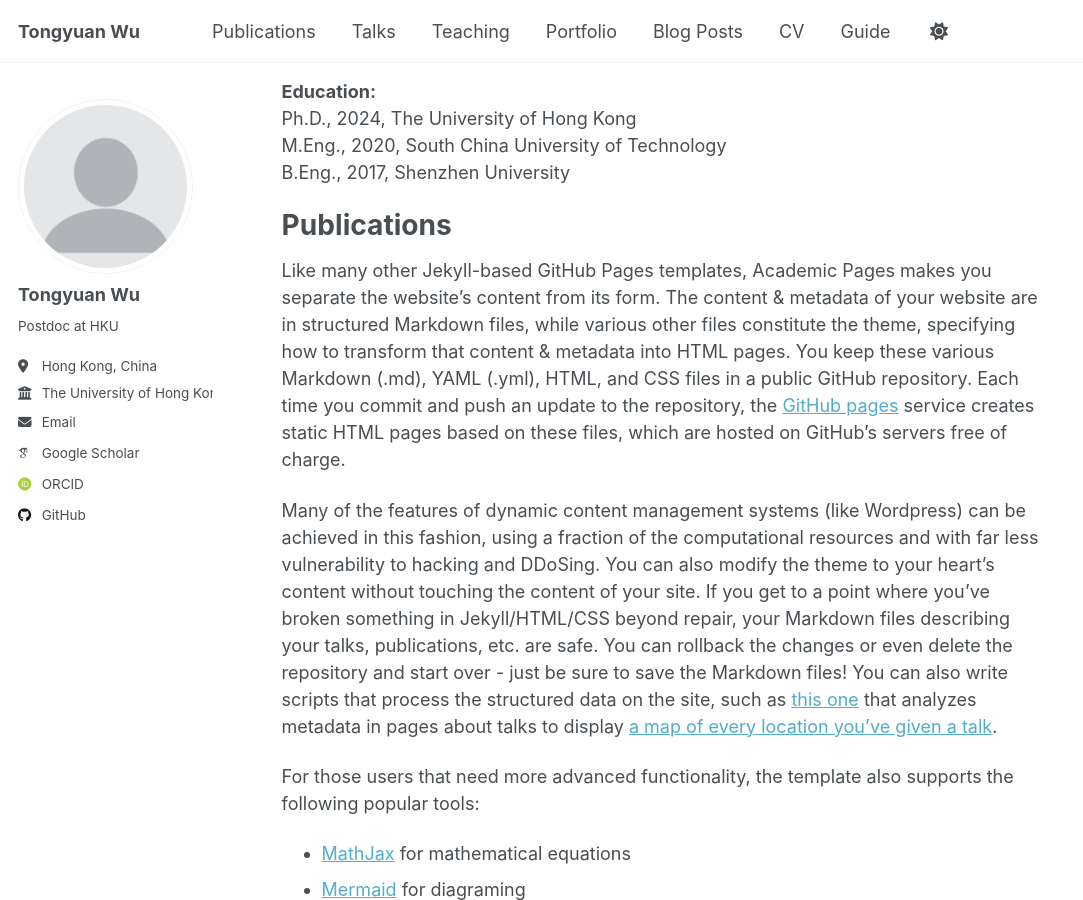
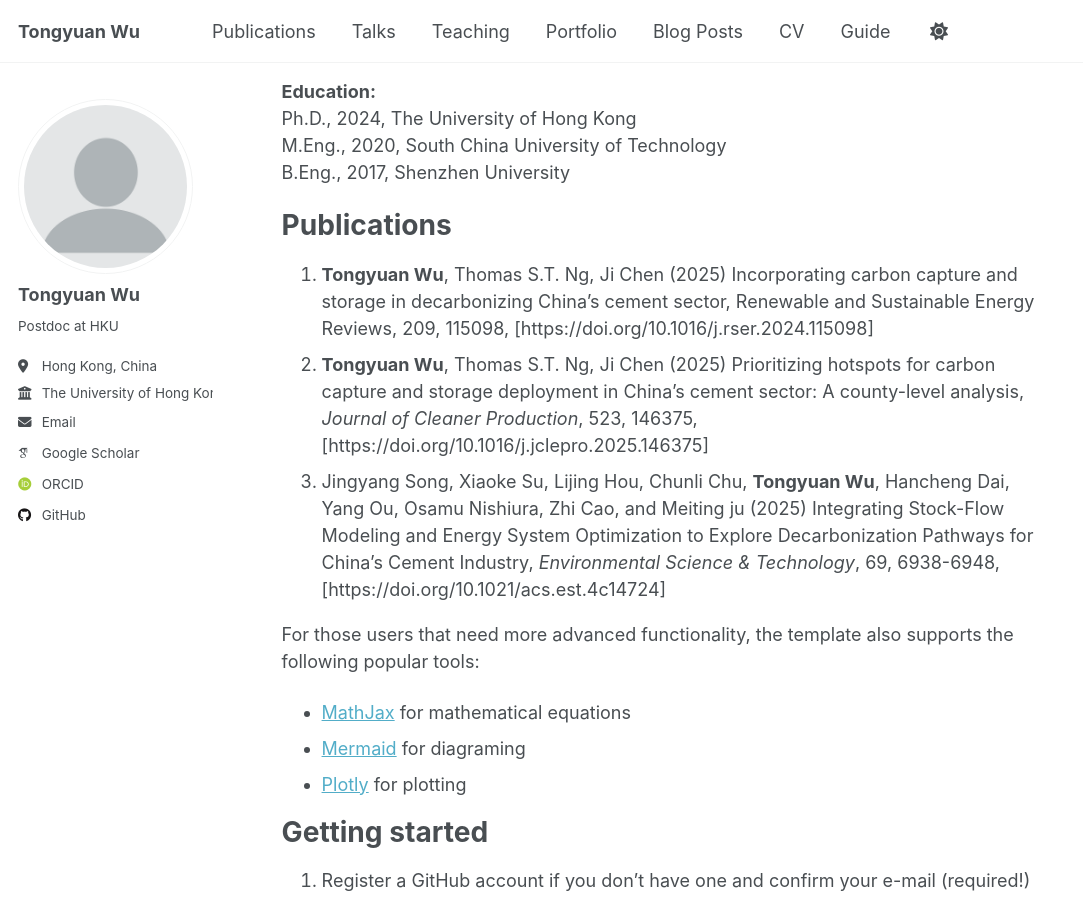
Before and after one commit to tongyuanwu/tongyuanwu.github.io, a Jekyll site: the page built from _pages/about.md, in a window 1280 px wide and 900 px high, scrolled down 353 px. Shown: the whole window, without its empty margins (0-1083 px from the left). Built offline with Jekyll 4.4.1, drawn with Linux system fonts in a browser that asks for light colours; some web fonts are replaced; a script that is not in the unit is left out.

Commit message:
Update publications section in about.md
Added publications with details and links.

```diff
--- a/_pages/about.md
+++ b/_pages/about.md
@@ -24,9 +24,9 @@
 
 Publications
 ======
-Like many other Jekyll-based GitHub Pages templates, Academic Pages makes you separate the website's content from its form. The content & metadata of your website are in structured Markdown files, while various other files constitute the theme, specifying how to transform that content & metadata into HTML pages. You keep these various Markdown (.md), YAML (.yml), HTML, and CSS files in a public GitHub repository. Each time you commit and push an update to the repository, the [GitHub pages](https://pages.github.com/) service creates static HTML pages based on these files, which are hosted on GitHub's servers free of charge.
-
-Many of the features of dynamic content management systems (like Wordpress) can be achieved in this fashion, using a fraction of the computational resources and with far less vulnerability to hacking and DDoSing. You can also modify the theme to your heart's content without touching the content of your site. If you get to a point where you've broken something in Jekyll/HTML/CSS beyond repair, your Markdown files describing your talks, publications, etc. are safe. You can rollback the changes or even delete the repository and start over - just be sure to save the Markdown files! You can also write scripts that process the structured data on the site, such as [this one](https://github.com/academicpages/academicpages.github.io/blob/master/talkmap.ipynb) that analyzes metadata in pages about talks to display [a map of every location you've given a talk](https://academicpages.github.io/talkmap.html).
+1. **Tongyuan Wu**, Thomas S.T. Ng, Ji Chen (2025) Incorporating carbon capture and storage in decarbonizing China’s cement sector, Renewable and Sustainable Energy Reviews, 209, 115098, [https://doi.org/10.1016/j.rser.2024.115098]
+2. **Tongyuan Wu**, Thomas S.T. Ng, Ji Chen (2025) Prioritizing hotspots for carbon capture and storage deployment in China’s cement sector: A county-level analysis, *Journal of Cleaner Production*, 523, 146375, [https://doi.org/10.1016/j.jclepro.2025.146375]
+3. Jingyang Song, Xiaoke Su, Lijing Hou, Chunli Chu, **Tongyuan Wu**, Hancheng Dai, Yang Ou, Osamu Nishiura, Zhi Cao, and Meiting ju (2025) Integrating Stock-Flow Modeling and Energy System Optimization to Explore Decarbonization Pathways for China’s Cement Industry, *Environmental Science & Technology*, 69, 6938-6948, [https://doi.org/10.1021/acs.est.4c14724]
 
 For those users that need more advanced functionality, the template also supports the following popular tools:
 - [MathJax](https://www.mathjax.org/) for mathematical equations
```
